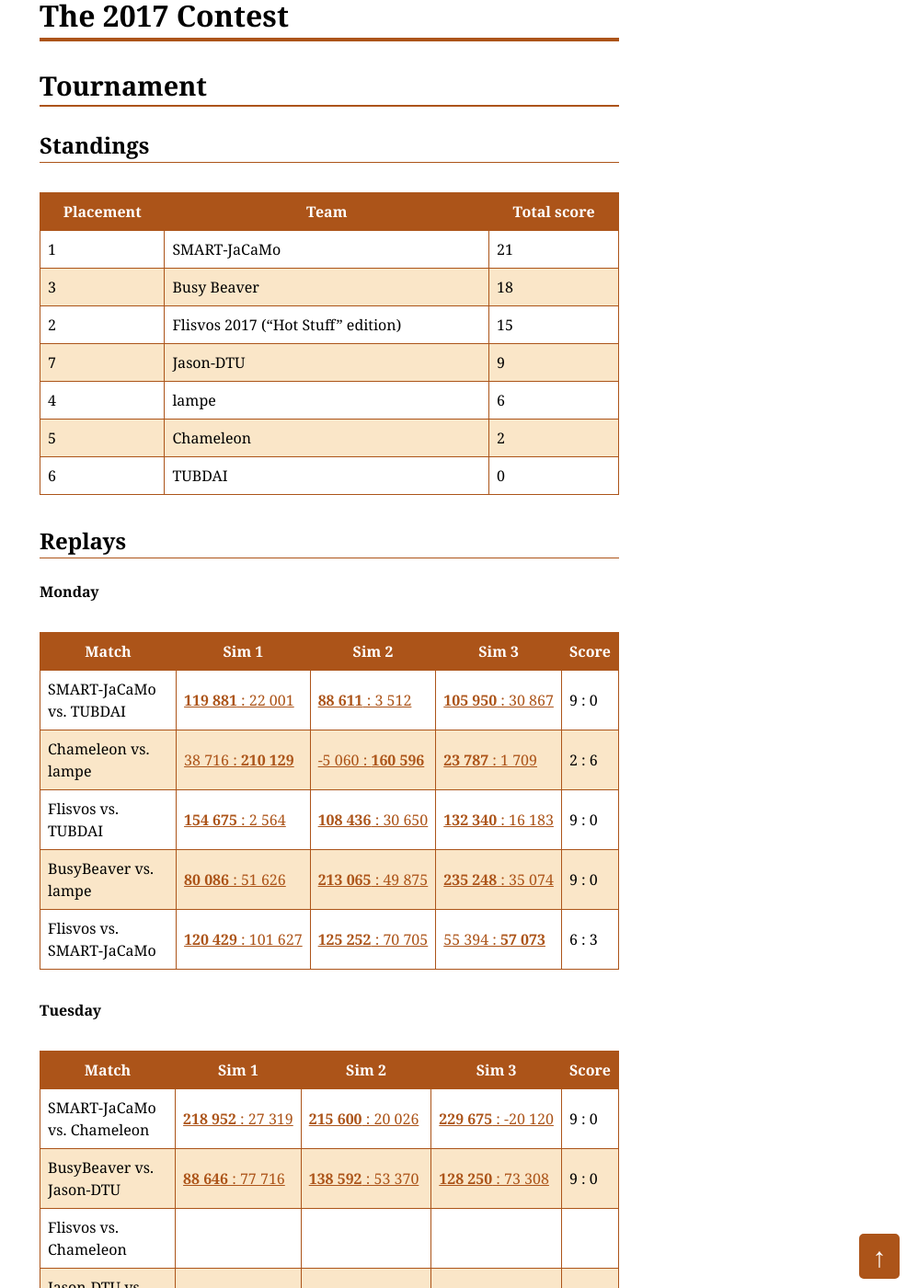
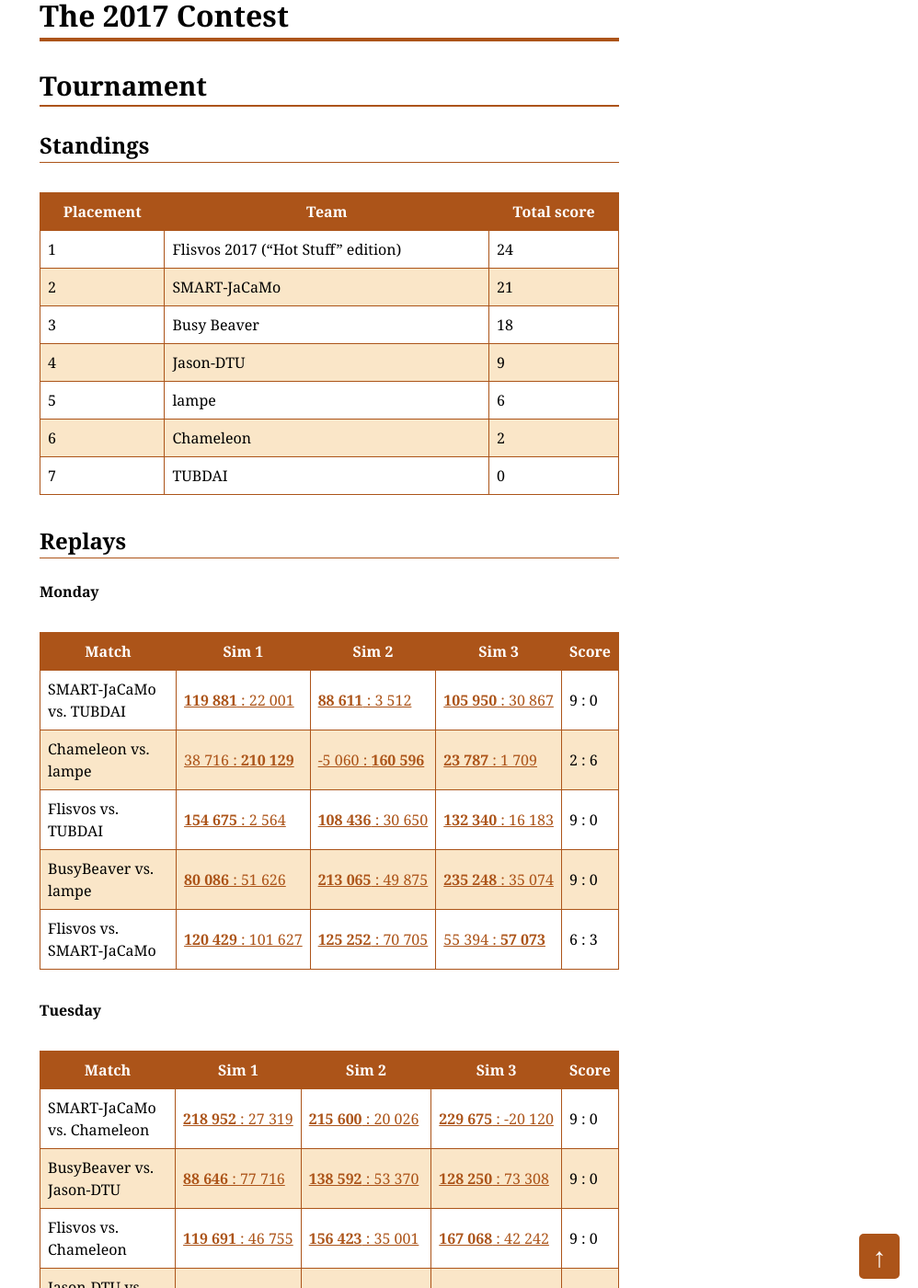
Before and after one commit to agentcontest/agentcontest.github.io, a Jekyll site: the page built from 2017/index.md, in a window 1280 px wide and 1400 px high, scrolled down 240 px. Shown: the whole window at 92% size, without its empty margins (282-1280 px from the left). Built offline with Jekyll 4.4.1, drawn with Linux system fonts in a browser that asks for light colours.

Commit message:
flisvos vs chameleon complete

```diff
--- a/2017/index.md
+++ b/2017/index.md
@@ -11,13 +11,13 @@ Tournament
 
 Placement | Team | Total score
 --- | --- | ---
-1 | SMART-JaCaMo | 21
+1 | Flisvos 2017 ("Hot Stuff" edition) | 24
+2 | SMART-JaCaMo | 21
 3 | Busy Beaver | 18
-2 | Flisvos 2017 ("Hot Stuff" edition) | 15
-7 | Jason-DTU | 9
-4 | lampe | 6
-5 | Chameleon | 2
-6 | TUBDAI | 0
+4 | Jason-DTU | 9
+5 | lampe | 6
+6 | Chameleon | 2
+7 | TUBDAI | 0
 
 ### Replays
 
@@ -37,7 +37,7 @@ Match | Sim 1 | Sim 2 | Sim 3 | Score
 --- | --- | --- | --- | ---
 SMART&#8209;JaCaMo vs. Chameleon | [**218&nbsp;952**&nbsp;:&nbsp;27&nbsp;319](/2017/replays/?2017-09-19-14-03-51-2017-MAPC-Sim1) | [**215&nbsp;600**&nbsp;:&nbsp;20&nbsp;026](/2017/replays/?2017-09-19-14-03-51-2017-MAPC-Sim2) | [**229&nbsp;675**&nbsp;:&nbsp;&#8209;20&nbsp;120](/2017/replays/?2017-09-19-14-03-51-2017-MAPC-Sim3) | 9 : 0
 BusyBeaver vs. Jason&#8209;DTU | [**88&nbsp;646**&nbsp;:&nbsp;77&nbsp;716](/2017/replays/?2017-09-19-14-03-31-2017-MAPC-Sim1) | [**138&nbsp;592**&nbsp;:&nbsp;53&nbsp;370](/2017/replays/?2017-09-19-14-03-31-2017-MAPC-Sim2) | [**128&nbsp;250**&nbsp;:&nbsp;73&nbsp;308](/2017/replays/?2017-09-19-14-03-31-2017-MAPC-Sim3) | 9 : 0
-Flisvos vs. Chameleon |
+Flisvos vs. Chameleon | [**119&nbsp;691**&nbsp;:&nbsp;46&nbsp;755](/2017/replays/?2017-09-19-16-05-45-2017-MAPC-Sim1) | [**156&nbsp;423**&nbsp;:&nbsp;35&nbsp;001](/2017/replays/?2017-09-19-16-05-45-2017-MAPC-Sim2) | [**167&nbsp;068**&nbsp;:&nbsp;42&nbsp;242](/2017/replays/?2017-09-19-16-05-45-2017-MAPC-Sim3) | 9 : 0
 Jason&#8209;DTU vs. TUBDAI | [**132&nbsp;481**&nbsp;:&nbsp;&#8209;3&nbsp;675](/2017/replays/?2017-09-19-16-06-33-2017-MAPC-Sim1) | [**176&nbsp;406**&nbsp;:&nbsp;&#8209;10&nbsp;630](/2017/replays/?2017-09-19-16-06-33-2017-MAPC-Sim2) | [**115&nbsp;192**&nbsp;:&nbsp;37&nbsp;275](/2017/replays/?2017-09-19-16-06-33-2017-MAPC-Sim3) | 9 : 0
 Flisvos vs. lampe |
 SMART&#8209;JaCaMo vs. BusyBeaver |
```
